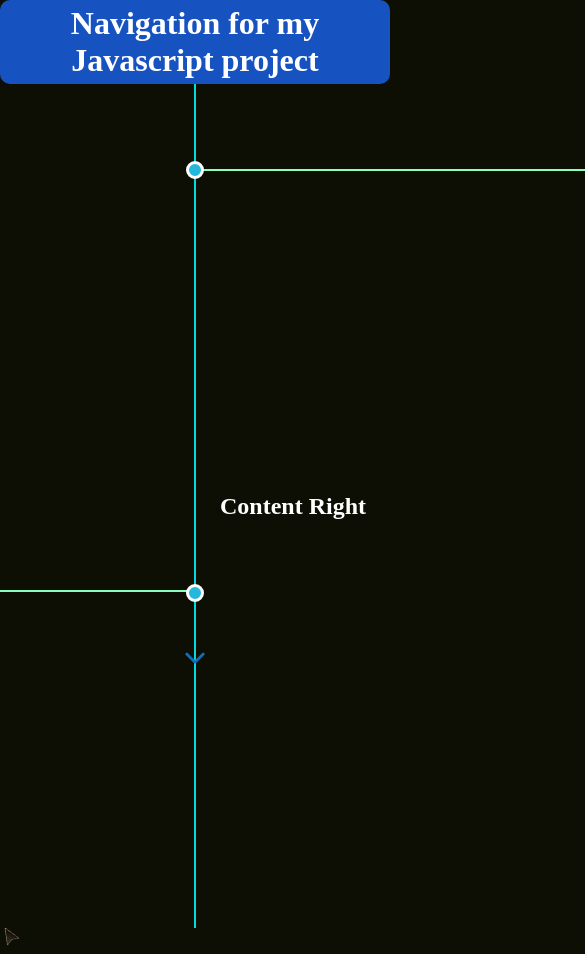
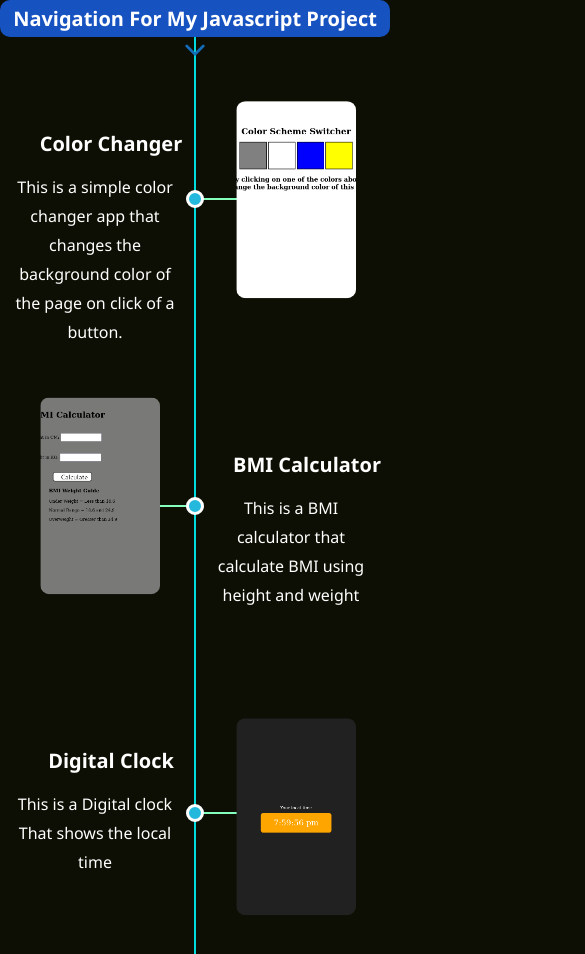
Before and after one commit to subratamondal1029/Project_host, a plain HTML site: page index.html in a window 390 px wide. Shown: the top 954 px of the page, 585 px wide, since content can reach past the window. Drawn offline with Linux system fonts and the light colour scheme.

Commit message:
project data print using javascript is done

```diff
--- a/index.html
+++ b/index.html
@@ -19,16 +19,6 @@
 
     <!-- vertical and horizontal line  -->
     <div id="verticalLine">
-        <!-- horizontalLine left -->
-        <div class="horizontalLeft horizontalLine" id="left1">
-            <div class="circle"></div>
-        </div>
-
-        <!-- horizontalLine Right  -->
-        <div class="horizontalRight horizontalLine" id="right1">
-            <div class="circle"></div>
-        </div>
-
         <!-- vertical arrow -->
         <div id="verticalArrow">
             <i class="fa-solid fa-chevron-down" style="color: rgb(19, 109, 184);"></i>
@@ -37,19 +27,19 @@
 
     <!-- content Right container -->
     <div class="contentContainer" id="contentRight">
-        <h2>Content Right</h2>
     </div>
 </main>
 
 <!-- custom cursor -->
   <div id="custom-cursor">
-    <img src="images/cursor.png" alt="">
+    <img src="images/cursor.png">
   </div>
 
 <!-- font awesome kit -->
 <script src="https://kit.fontawesome.com/7de25e0c5a.js" crossorigin="anonymous"></script>
 
 <!-- script  -->
+<script src="projectData.js"></script>
 <script src="script.js"></script>
 </body>
 </html>
--- a/projectData.js
+++ b/projectData.js
@@ -55,3 +55,50 @@ const projectData = [
     },
 
 ]
+
+
+
+const contentLeft = document.getElementById("contentLeft");
+const contentRight = document.getElementById("contentRight");
+const verticalLine = document.getElementById("verticalLine");
+let topVal = 160;
+let turn = "right";
+
+projectData.forEach((projectObject, index) =>{
+
+if (turn === "right") {
+  contentLeft.innerHTML += `<div id="project${index+1}" class="projectContainer">
+            <h1>${projectObject.projectName}</h1>
+            <p>${projectObject.projectDescription}</p>
+        </div>`;
+
+  contentRight.innerHTML += `<div class="projectImage" id="project${index+1}Img">
+            <span class="tooltip">${projectObject.projectName}</span>
+           <a href="/${projectObject.folderName}" target="_blank"><img src="images/${projectObject.projectImage}"></a>
+        </div>`;
+
+  verticalLine.innerHTML += `<div class="horizontalRight horizontalLine" id="right${index+1}" style="top: ${topVal}px;">
+            <div class="circle"></div>
+        </div>`;
+
+  turn = "left";
+} else {
+  contentLeft.innerHTML += `<div class="projectImage" id="project${index+1}Img">
+            <span class="tooltip">${projectObject.projectName}</span>
+           <a href="/${projectObject.folderName}" target="_blank"><img src="images/${projectObject.projectImage}"></a>
+        </div>`;
+
+  contentRight.innerHTML += `<div id="project${index+1}" class="projectContainer">
+            <h1>${projectObject.projectName}</h1>
+            <p>${projectObject.projectDescription}</p>
+        </div>`;
+
+  verticalLine.innerHTML += `<div class="horizontalLeft horizontalLine" id="left${index+1}" style="top: ${topVal}px;">
+            <div class="circle"></div>
+        </div>`;
+
+  turn = "right";
+}
+
+topVal += 307
+})
--- a/style.css
+++ b/style.css
@@ -1,6 +1,12 @@
 * {
   margin: 0;
   padding: 0;
+  font-family: "Segoe UI", Tahoma, Geneva, Verdana, sans-serif;
+}
+
+::selection {
+  background-color: #1752c1;
+  color: white;
 }
 
 body {
@@ -9,11 +15,13 @@ body {
   position: relative;
   height: 100vh;
   cursor: none;
+  overflow-x: hidden;
 }
 
 header {
   padding: 5px;
   text-align: center;
+  text-transform: capitalize;
   border-radius: 10px;
   background-color: #1752c1;
 }
@@ -21,14 +29,11 @@ header {
 main {
   display: flex;
   justify-content: center;
-  height: 100%;
 }
 
 .contentContainer {
   width: 100%;
-  display: flex;
-  justify-content: center;
-  align-items: center;
+  padding-top: 15px;
 }
 
 #verticalLine {
@@ -40,7 +45,7 @@ main {
 .horizontalLine {
   border: 1px solid rgb(133, 255, 189);
   position: absolute;
-  width: 500px;
+  width: 20vw;
   height: 0;
 }
 
@@ -53,36 +58,33 @@ main {
   position: absolute;
   padding: 6px;
   right: -10px;
-top: -7px;
+  top: -9px;
   border-radius: 10pc;
   background-color: rgb(36, 184, 221);
   border: 3px solid #ffffff;
   cursor: pointer;
+  transition: all .5s;
 }
 
 #verticalLine .horizontalRight .circle {
   right: 98.4%;
+  left: -10px;
   top: -9px;
 }
 
-/* left lines */
-.horizontalLine#left1 {
-  top: 60%;
+#verticalLine  .horizontalLine .circle:hover{
+  border-color: rgb(152, 190, 209);
 }
 
-/* Right lines */
-.horizontalLine#right1 {
-  top: 10%;
-}
 
 /* vertical arrow  */
 #verticalLine #verticalArrow {
   position: absolute;
   right: -11px;
-  animation: movingDown 3s infinite linear;
+  animation: movingDown 5s infinite linear;
 }
 
-#verticalArrow i{
+#verticalArrow i {
   font-size: 22px;
 }
 
@@ -103,10 +105,121 @@ cursor: pointer;
   height: 20px;
   border-radius: 50%;
   pointer-events: none;
+  z-index: 100;
 }
 
-#custom-cursor img{
+#custom-cursor img {
   width: 100%;
   filter: invert(1);
   transform: rotate(22deg);
 }
+
+/* content styling */
+.projectContainer {
+  padding: 14px;
+  padding-right: 20px;
+  margin-top: 104px;
+  text-align: center;
+  line-height: 29px;
+  width: 100%;
+  height: 115px;
+}
+
+.projectContainer h1 {
+  padding-bottom: 15px;
+}
+.projectContainer p {
+  margin-right: 32px;
+}
+
+#project1{
+  margin-top: 63px;
+}
+
+.projectImage {
+  width: 384px;
+  height: 245px;
+  margin-left: 17%;
+  margin-top: 127px;
+  position: relative;
+  transform: scale(.9);
+  z-index: 1;
+  transition: all .5s linear;
+}
+
+#project1Img{
+  margin-top: 37px;
+}
+
+#project7Img .tooltip{
+  width: 270px;
+padding-block: 7px;
+}
+
+.projectImage img {
+  border-radius: 10px;
+  object-fit: cover;
+  width: 90%;
+  height: 90%;
+  position: relative;
+}
+
+.projectImage:hover{
+  transform: scale(1);
+}
+
+.tooltip {
+  text-transform: capitalize;
+  background-color: #00a36d;
+  position: absolute;
+  top: 0;
+  left: 45%;
+  transform: translateX(-50%);
+  padding: 0.3em 0.6em;
+  opacity: 0;
+  pointer-events: none;
+  transition: all 0.3s;
+  border-radius: 50px;
+  width: auto;
+  text-align: center;
+}
+
+.tooltip::before {
+  background-color: #00a36d;
+  position: absolute;
+  content: "";
+  height: 0.6em;
+  width: 0.6em;
+  bottom: -0.2em;
+  left: 50%;
+  transform: translate(-50%) rotate(45deg);
+}
+
+.projectImage:hover .tooltip {
+  top: -18%;
+  opacity: 1;
+  visibility: visible;
+  pointer-events: auto;
+}
+
+
+/* responsive  styling */
+@media screen and (max-width: 970px) {
+  .projectImage {
+    width: 76%;
+    height: 243px;
+  }
+}
+
+@media screen and (max-width:670px) {
+  header{
+    font-size: 10px;
+  }
+
+  .projectContainer h1{
+    font-size: 20px;
+  }
+  .projectContainer p{
+    font-size: 16px;
+  }
+}
```
Lines whose indentation alone changed are shown as unchanged.
